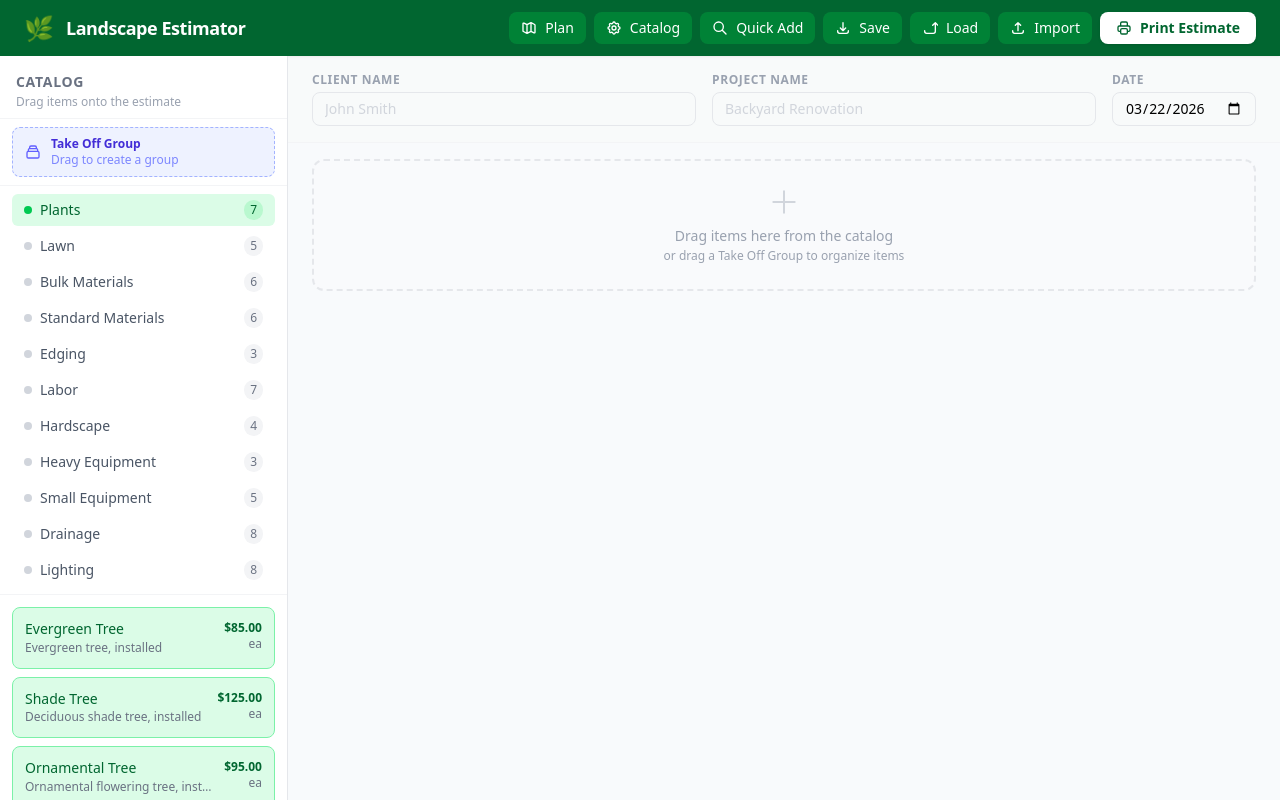
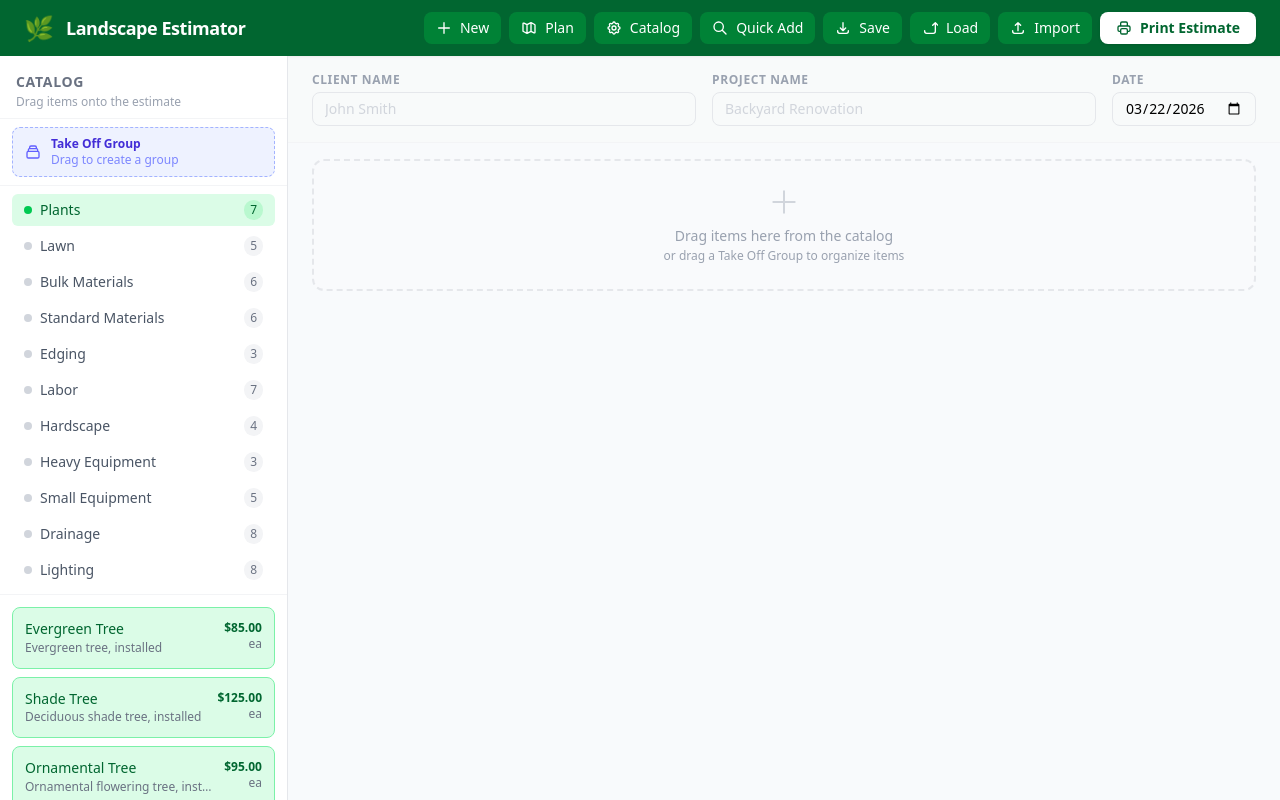
Before and after one commit to ryancyoder/landscape-estimator, a React (Vite) app: page / in a window 1280 px wide. Built offline with nearby package versions, Linux system fonts and the light colour scheme.

Commit message:
Add files via upload

```diff
--- a/src/App.jsx
+++ b/src/App.jsx
@@ -35,6 +35,7 @@ export default function App() {
     updateWallDimensions,
     reorderRows,
     importEstimate,
+    resetEstimate,
     setPlanImage,
     setPlanScale,
     addShape,
@@ -188,6 +189,19 @@ export default function App() {
             <h1 className="text-lg font-bold tracking-tight">Landscape Estimator</h1>
           </div>
           <div className="flex items-center gap-2">
+            <button
+              onClick={() => {
+                if (window.confirm('Start a new estimate? All current work will be cleared.')) resetEstimate();
+              }}
+              className="flex items-center gap-2 px-3 py-1.5 bg-green-700 hover:bg-green-600
+                         rounded-lg text-sm font-medium transition-colors"
+              title="New estimate"
+            >
+              <svg className="w-4 h-4" fill="none" stroke="currentColor" viewBox="0 0 24 24">
+                <path strokeLinecap="round" strokeLinejoin="round" strokeWidth={2} d="M12 4v16m8-8H4" />
+              </svg>
+              New
+            </button>
             <button
               onClick={() => setPlanOpen(true)}
               className="flex items-center gap-2 px-3 py-1.5 bg-green-700 hover:bg-green-600
--- a/src/hooks/useEstimate.js
+++ b/src/hooks/useEstimate.js
@@ -406,6 +406,10 @@ export function useEstimate() {
     setEstimate(estimateData);
   }, []);
 
+  const resetEstimate = useCallback(() => {
+    setEstimate({ ...initialEstimate, date: new Date().toISOString().split('T')[0] });
+  }, []);
+
   // ── Plan ─────────────────────────────────────────────────────────────────────
 
   const setPlanImage = useCallback(({ imageDataUrl, imageWidth, imageHeight }) => {
@@ -523,6 +527,7 @@ export function useEstimate() {
     updateWallDimensions,
     reorderRows,
     importEstimate,
+    resetEstimate,
     setPlanImage,
     setPlanScale,
     addShape,
```
